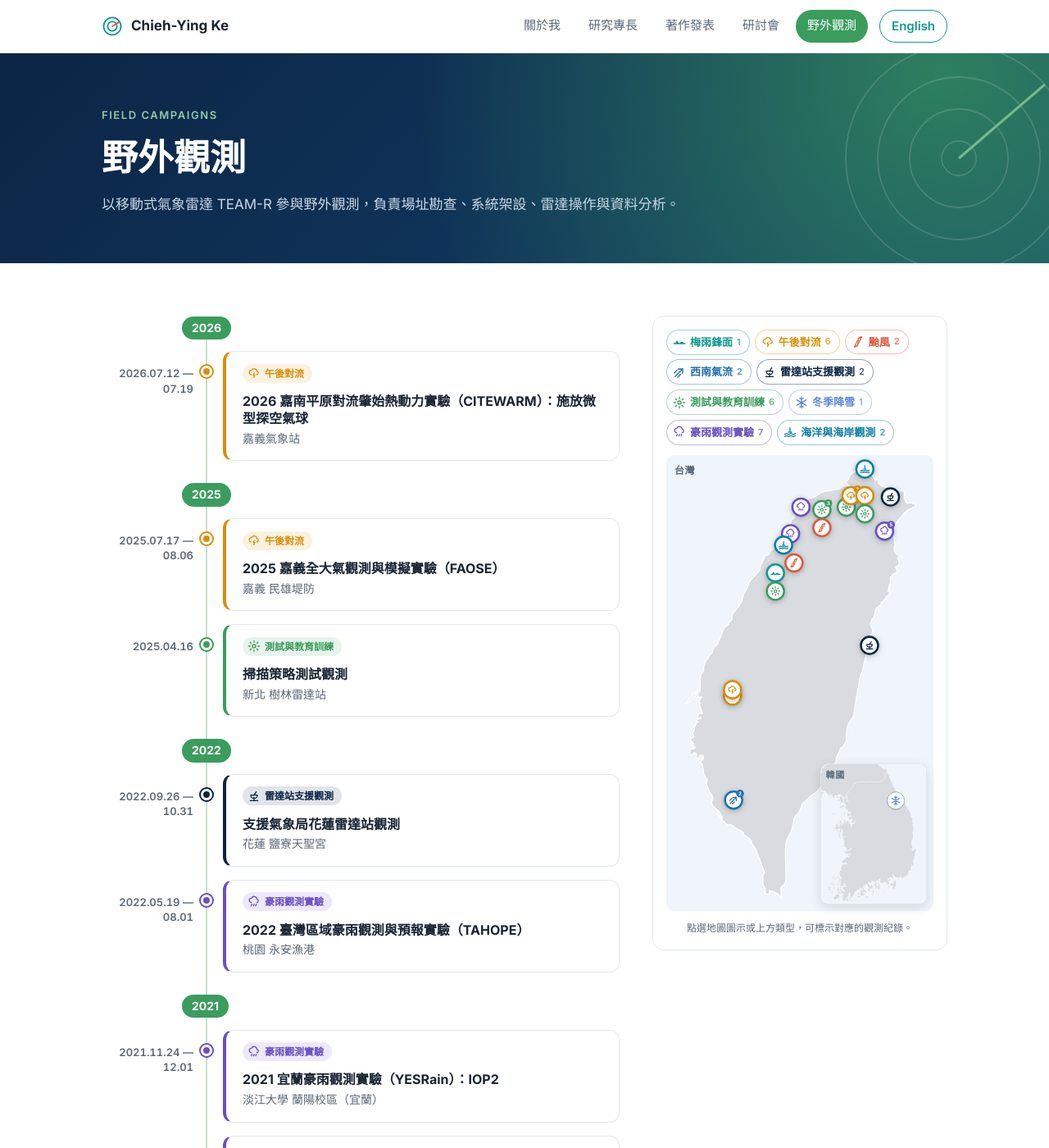
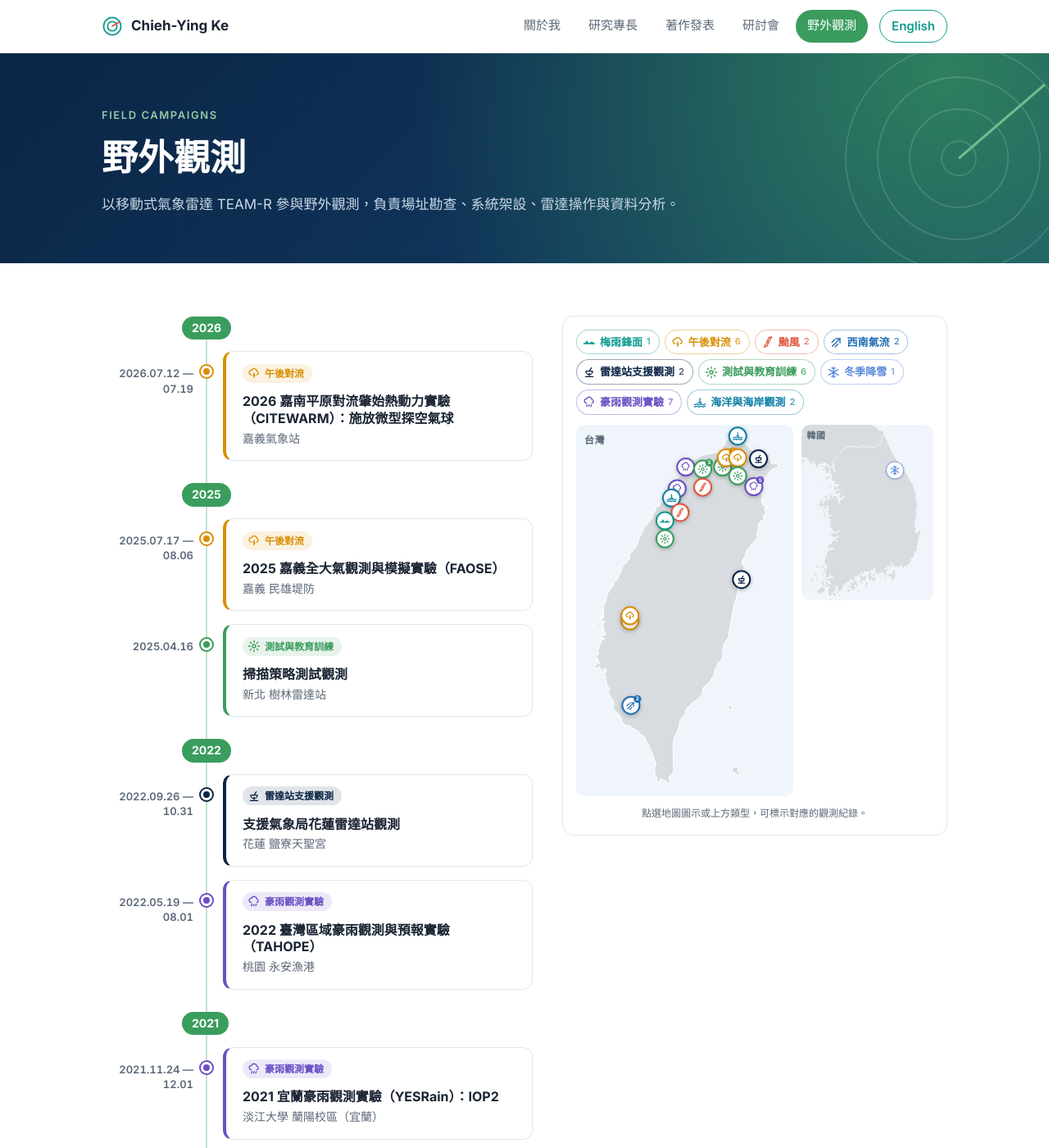
Before and after one commit to ru389ru389/ChiehYingKe, a Jekyll site: the page built from campaigns.html, in a window 1280 px wide and 1400 px high. Shown: the whole window at 82% size. Built offline with Jekyll 4.4.1, drawn with Linux system fonts in a browser that asks for light colours.

Commit message:
Widen campaign map panel and place Korea map beside Taiwan
Panel widened to 470px; Taiwan and Korea maps sit side by side so
nothing overlaps, and the panel fits the viewport without inner
scrolling.

Co-Authored-By: Claude Opus 5.5 <noreply@anthropic.com>
Claude-Session: https://claude.ai/code/session_01TjLeYQUDtQAoEURkP55sWs

```diff
--- a/assets/style.css
+++ b/assets/style.css
@@ -327,7 +327,7 @@ p { margin: 0 0 1em; }
 .conf-list em { font-style: normal; color: var(--text); font-weight: 500; }
 
 /* Campaigns */
-.camp-layout { display: grid; grid-template-columns: minmax(0, 1fr) 360px; gap: 40px; align-items: start; }
+.camp-layout { display: grid; grid-template-columns: minmax(0, 1fr) 470px; gap: 36px; align-items: start; }
 .camp-list { list-style: none; padding: 0; margin: 0; position: relative; }
 .camp-list::before { content: ""; position: absolute; left: 127px; top: 8px; bottom: 8px; width: 2px; background: color-mix(in srgb, var(--green) 30%, transparent); }
 .camp-list li { display: grid; grid-template-columns: 112px 1fr; gap: 36px; padding: 8px 0; position: relative; transition: opacity .2s; }
@@ -350,7 +350,6 @@ p { margin: 0 0 1em; }
 
 .camp-maps { position: sticky; top: 84px; background: var(--surface); border: 1px solid var(--line); border-radius: var(--radius); padding: 16px; }
 .camp-legend { display: flex; flex-wrap: wrap; gap: 6px; margin-bottom: 12px; }
-.camp-maps { max-height: calc(100vh - 100px); overflow: auto; }
 .legend-item {
   font: inherit; font-size: 13px; font-weight: 600; cursor: pointer; display: inline-flex; align-items: center; gap: 5px;
   padding: 3px 10px 3px 7px; border-radius: 999px; border: 1.5px solid color-mix(in srgb, var(--t) 40%, transparent);
@@ -360,11 +359,8 @@ p { margin: 0 0 1em; }
 .legend-item.on { background: var(--t); color: #fff; border-color: var(--t); }
 @media (hover: hover) { .legend-item:hover { background: var(--t); color: #fff; border-color: var(--t); } }
 .map-box { position: relative; }
-.map-stack { position: relative; }
-.map-box.korea {
-  position: absolute; right: 8px; bottom: 8px; width: 40%;
-  border: 1.5px solid var(--line); border-radius: 10px; box-shadow: 0 4px 14px rgba(0,0,0,.12); background: var(--surface);
-}
+.map-stack { display: grid; grid-template-columns: 1.65fr 1fr; gap: 10px; align-items: start; }
+.map-box.korea { border-radius: 10px; }
 .map-box.korea .map-label { top: 4px; left: 6px; font-size: 11px; }
 .map-label { position: absolute; top: 8px; left: 10px; margin: 0; font-size: 12px; font-weight: 700; color: var(--muted); letter-spacing: .05em; z-index: 1; }
 .rmap { display: block; width: 100%; height: auto; border-radius: 10px; }
@@ -399,7 +395,7 @@ p { margin: 0 0 1em; }
    ========================================================= */
 @media (max-width: 900px) {
   .camp-layout { grid-template-columns: 1fr; gap: 24px; }
-  .camp-maps { position: static; order: -1; max-width: 460px; width: 100%; margin: 0 auto; }
+  .camp-maps { position: static; order: -1; max-width: 520px; width: 100%; margin: 0 auto; }
   .research-grid { grid-template-columns: 1fr; }
   .tiles { grid-template-columns: repeat(2, 1fr); }
   .steps { grid-template-columns: repeat(2, 1fr); }
```
